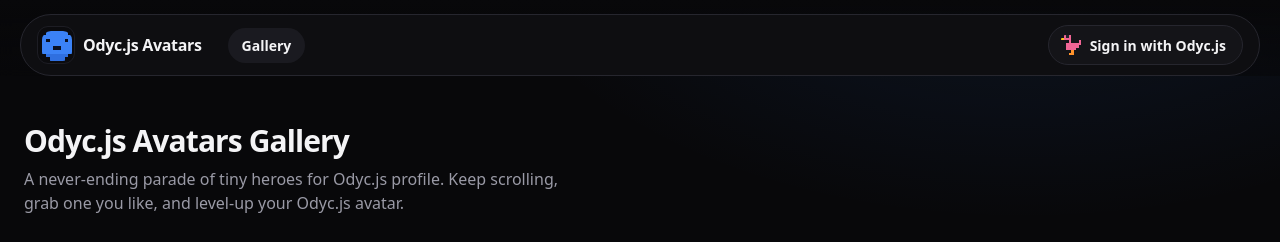
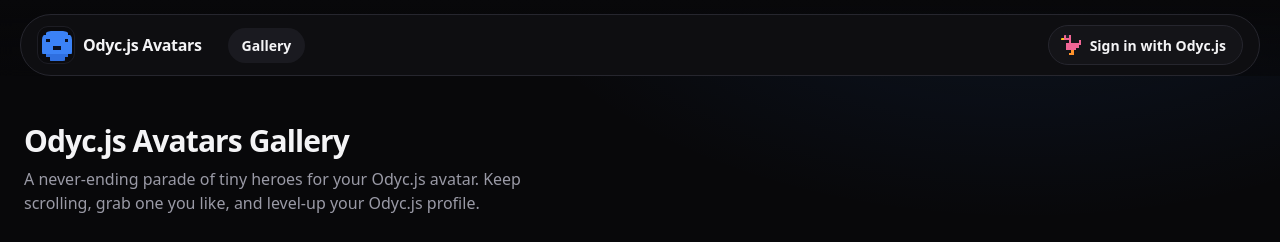
Before and after one commit to Meldiron/odyc-avatars, a React (Vite) app: page / in a window 1280 px wide. Shown: the top 242 px of the page. Built offline with nearby package versions, Linux system fonts and the light colour scheme.

Commit message:
Fix copy

```diff
--- a/src/App.jsx
+++ b/src/App.jsx
@@ -80,7 +80,7 @@
           <div className="hero__text">
             <h1>Odyc.js Avatars Gallery</h1>
             <p>
-              A never-ending parade of tiny heroes for Odyc.js profile. Keep scrolling, grab one you like, and level-up your Odyc.js avatar.
+              A never-ending parade of tiny heroes for your Odyc.js avatar. Keep scrolling, grab one you like, and level-up your Odyc.js profile.
             </p>
           </div>
           {applied && (
```
